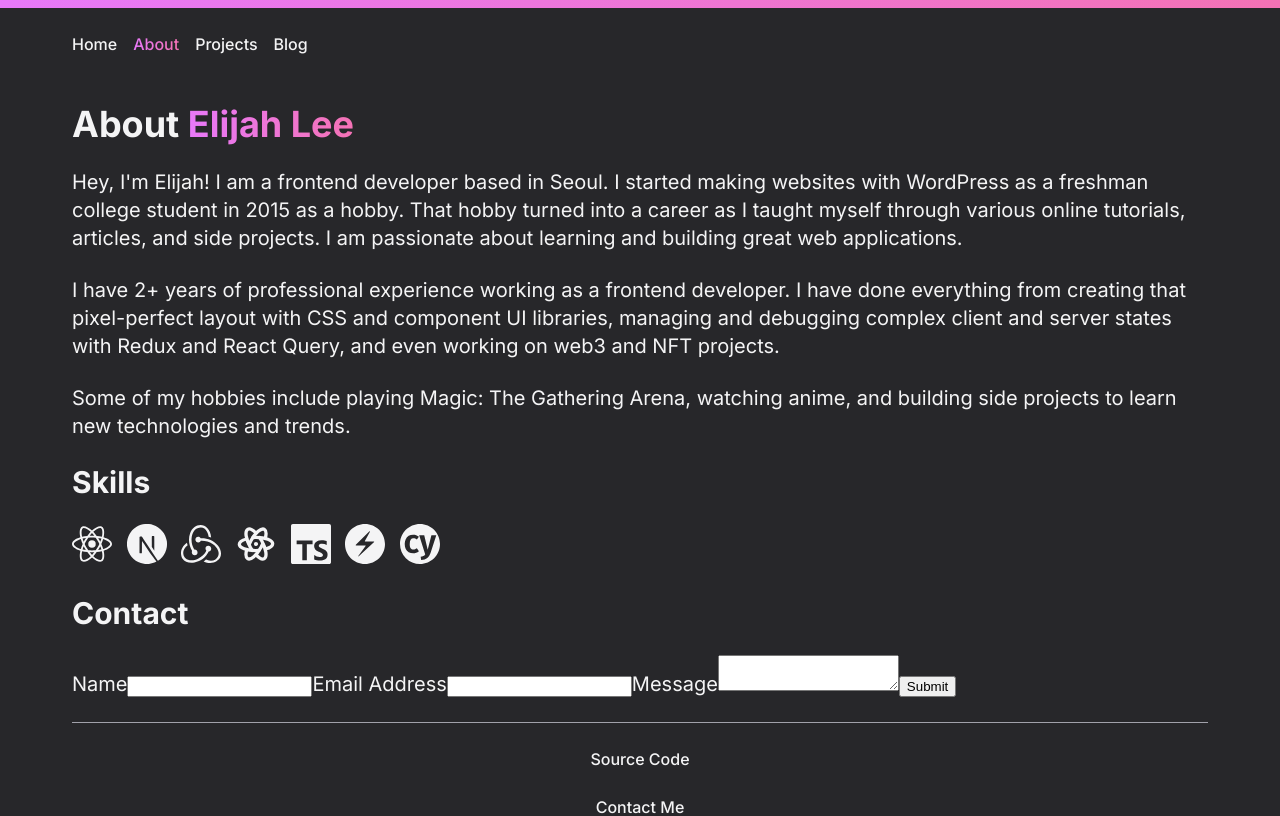
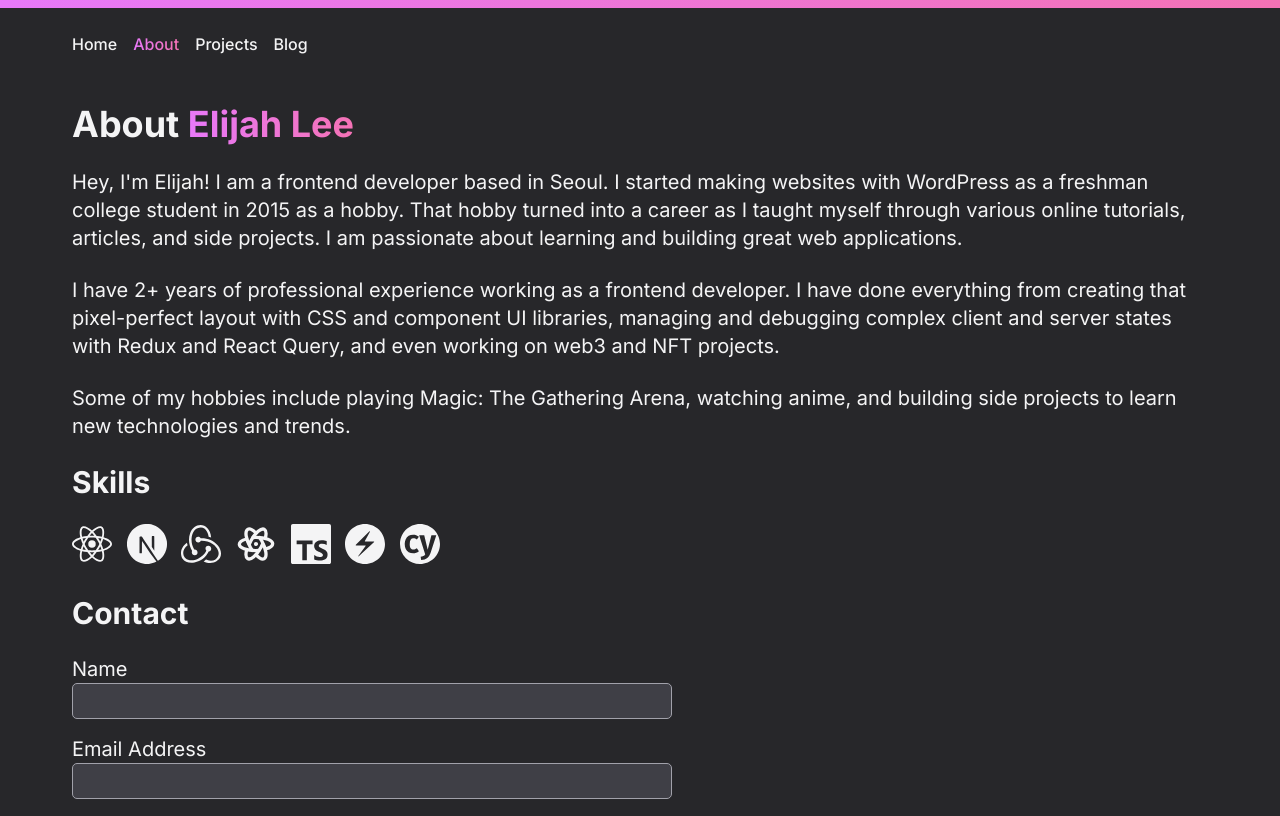
Before and after one commit to devejlee/portfolio, a Next.js app: page /about in a window 1280 px wide. Shown: the top 816 px of the page. Built offline with nearby package versions, Linux system fonts and the light colour scheme.

Commit message:
feat: add ContactForm styles

```diff
--- /dev/null
+++ b/components/ContactForm/ContactForm.module.scss
@@ -0,0 +1,43 @@
+@import "@styles/mixins";
+
+.form {
+  max-width: 37.5rem;
+  label {
+    display: block;
+    &:not(:first-child) {
+      margin-top: var(--spacing-md);
+    }
+  }
+  input,
+  textarea {
+    display: block;
+    width: 100%;
+    padding: 0.5rem;
+    font-size: 1rem;
+    color: #fff;
+    background: var(--bg-zinc-700);
+    border: 1px solid var(--bg-zinc-400);
+    border-radius: 5px;
+    outline: none;
+  }
+  textarea {
+    min-height: 12.5rem;
+  }
+  input.error,
+  textarea.error {
+    border: 2px solid var(--bg-red-400);
+  }
+  button {
+    display: block;
+    margin-top: var(--spacing-md);
+    padding: 0.5rem 1rem;
+    border-radius: 5px;
+    border: none;
+    font-size: 1rem;
+  }
+}
+
+.errorMessage {
+  font-size: .9rem;
+  color: var(--bg-red-400);
+}
--- a/components/ContactForm/ContactForm.tsx
+++ b/components/ContactForm/ContactForm.tsx
@@ -1,6 +1,7 @@
 'use client';
+import styles from '@components/ContactForm/ContactForm.module.scss';
+import { Formik, Form, Field, ErrorMessage } from 'formik';
 import React from 'react';
-import { Formik, Form, Field, ErrorMessage } from 'formik';
 
 interface ContactFormValues {
   name: string;
@@ -9,7 +10,7 @@ interface ContactFormValues {
 }
 
 const ContactForm = () => (
-  <div>
+  <div className={styles.form}>
     <Formik
       initialValues={{ name: '', email: '', message: '' }}
       validate={values => {
@@ -36,17 +37,17 @@ const ContactForm = () => (
         }, 400);
       }}
     >
-      {({ isSubmitting }) => (
+      {({ errors, touched, isSubmitting }) => (
         <Form>
           <label htmlFor="name">Name</label>
-          <Field name="name" type="text" />
-          <ErrorMessage name="name" component="div" />
+          <Field name="name" type="text" className={`${touched.name && errors.name && styles.error}`} />
+          <ErrorMessage name="name" component="div" className={styles.errorMessage} />
           <label htmlFor="email">Email Address</label>
-          <Field type="email" name="email" />
-          <ErrorMessage name="email" component="div" />
+          <Field type="email" name="email" className={`${touched.email && errors.email && styles.error}`} />
+          <ErrorMessage name="email" component="div" className={styles.errorMessage} />
           <label htmlFor="message">Message</label>
-          <Field name="message" as="textarea" className="form-textarea" />
-          <ErrorMessage name="message" component="div" />
+          <Field name="message" as="textarea" className={`${touched.message && errors.message && styles.error}`} />
+          <ErrorMessage name="message" component="div" className={styles.errorMessage} />
           <button type="submit" disabled={isSubmitting}>
             Submit
           </button>
--- a/styles/globals.scss
+++ b/styles/globals.scss
@@ -17,6 +17,7 @@
   --bg-zinc-800: rgb(39 39 42);
   --bg-zinc-900: rgb(24 24 27);
   --bg-gray-900: rgb(17 24 39);
+  --bg-red-400: rgb(248 113 113);;
   --fuchsia-400: #e879f9;
   --pink-400: #f472b5;
 }
```
